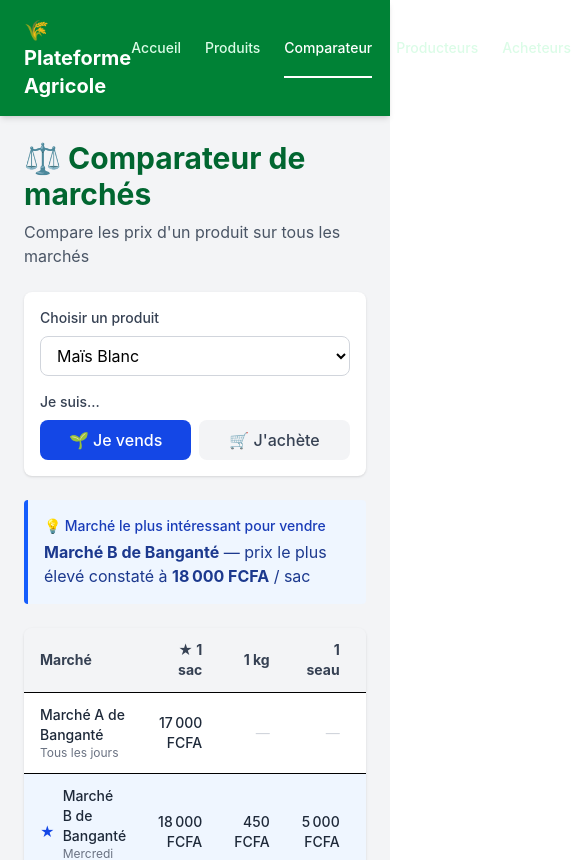
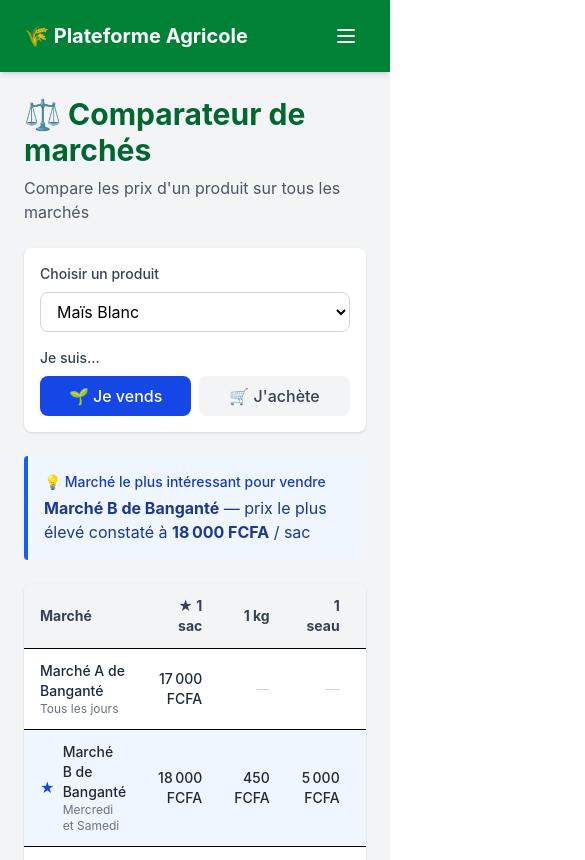
Before and after one commit to Gethro02/plateforme-agri, a React (Vite) app: page /comparateur in a window 390 px wide. Shown: the top 860 px of the page, 585 px wide, since content can reach past the window. Built offline with nearby package versions, Linux system fonts and the light colour scheme.

Commit message:
feat: menu hamburger responsive pour mobile

```diff
--- a/src/components/layout/Header.jsx
+++ b/src/components/layout/Header.jsx
@@ -1,4 +1,6 @@
-import { NavLink } from "react-router-dom";
+import { useState } from "react";
+import { NavLink, useLocation } from "react-router-dom";
+import { useEffect } from "react";
 
 const liens = [
   { to: "/", label: "Accueil" },
@@ -11,14 +13,23 @@ const liens = [
 ];
 
 export default function Header() {
+  const [menuOuvert, setMenuOuvert] = useState(false);
+  const location = useLocation();
+
+  // Fermer le menu quand on change de page
+  useEffect(() => {
+    setMenuOuvert(false);
+  }, [location.pathname]);
+
   return (
-    <header className="bg-green-700 text-white shadow-md">
+    <header className="bg-green-700 text-white shadow-md sticky top-0 z-50">
       <div className="max-w-6xl mx-auto px-6 py-4 flex items-center justify-between">
         <NavLink to="/" className="text-xl font-bold">
           🌾 Plateforme Agricole
         </NavLink>
 
-        <nav className="flex gap-6">
+        {/* Menu desktop */}
+        <nav className="hidden lg:flex gap-6">
           {liens.map((lien) => (
             <NavLink
               key={lien.to}
@@ -35,7 +46,67 @@ export default function Header() {
             </NavLink>
           ))}
         </nav>
+
+        {/* Bouton hamburger (mobile) */}
+        <button
+          onClick={() => setMenuOuvert(!menuOuvert)}
+          className="lg:hidden p-2 rounded hover:bg-green-800 transition"
+          aria-label="Ouvrir le menu"
+        >
+          {menuOuvert ? (
+            <svg
+              className="w-6 h-6"
+              fill="none"
+              stroke="currentColor"
+              viewBox="0 0 24 24"
+            >
+              <path
+                strokeLinecap="round"
+                strokeLinejoin="round"
+                strokeWidth={2}
+                d="M6 18L18 6M6 6l12 12"
+              />
+            </svg>
+          ) : (
+            <svg
+              className="w-6 h-6"
+              fill="none"
+              stroke="currentColor"
+              viewBox="0 0 24 24"
+            >
+              <path
+                strokeLinecap="round"
+                strokeLinejoin="round"
+                strokeWidth={2}
+                d="M4 6h16M4 12h16M4 18h16"
+              />
+            </svg>
+          )}
+        </button>
       </div>
+
+      {/* Menu mobile déroulant */}
+      {menuOuvert && (
+        <nav className="lg:hidden bg-green-800 border-t border-green-600">
+          <div className="max-w-6xl mx-auto px-6 py-3 flex flex-col gap-2">
+            {liens.map((lien) => (
+              <NavLink
+                key={lien.to}
+                to={lien.to}
+                className={({ isActive }) =>
+                  `py-2 px-3 rounded text-sm font-medium transition ${
+                    isActive
+                      ? "bg-green-700 text-white"
+                      : "text-green-100 hover:bg-green-700"
+                  }`
+                }
+              >
+                {lien.label}
+              </NavLink>
+            ))}
+          </div>
+        </nav>
+      )}
     </header>
   );
 }
```
